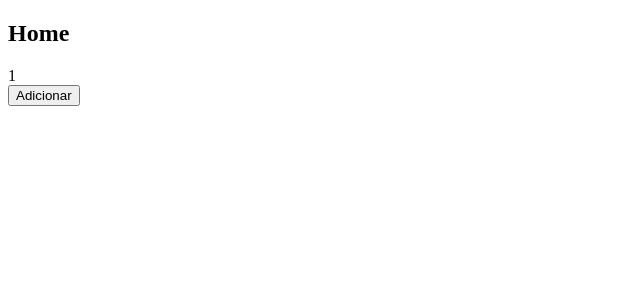
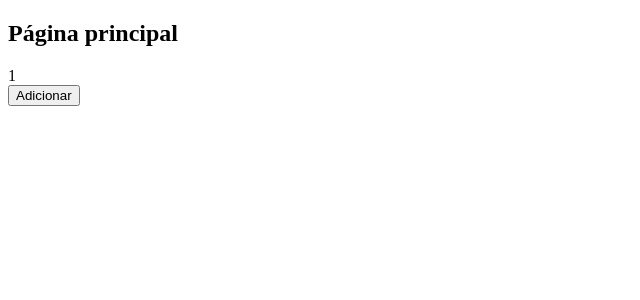
Before and after one commit to nelsoncastro/nexjs-sample, a Next.js app: page / in a window 1280 px wide. Shown: the top 300 px of the page, without its empty margins (0-640 px from the left). Built offline with nearby package versions, Linux system fonts and the light colour scheme.

Commit message:
changes title from main page

```diff
--- a/pages/index.js
+++ b/pages/index.js
@@ -3,7 +3,7 @@ import { useState } from 'react'
 function Home() {
   return (
     <div>
-      <h2>Home</h2>
+      <h2>Página principal</h2>
       <Contador />
     </div>
   )
```
